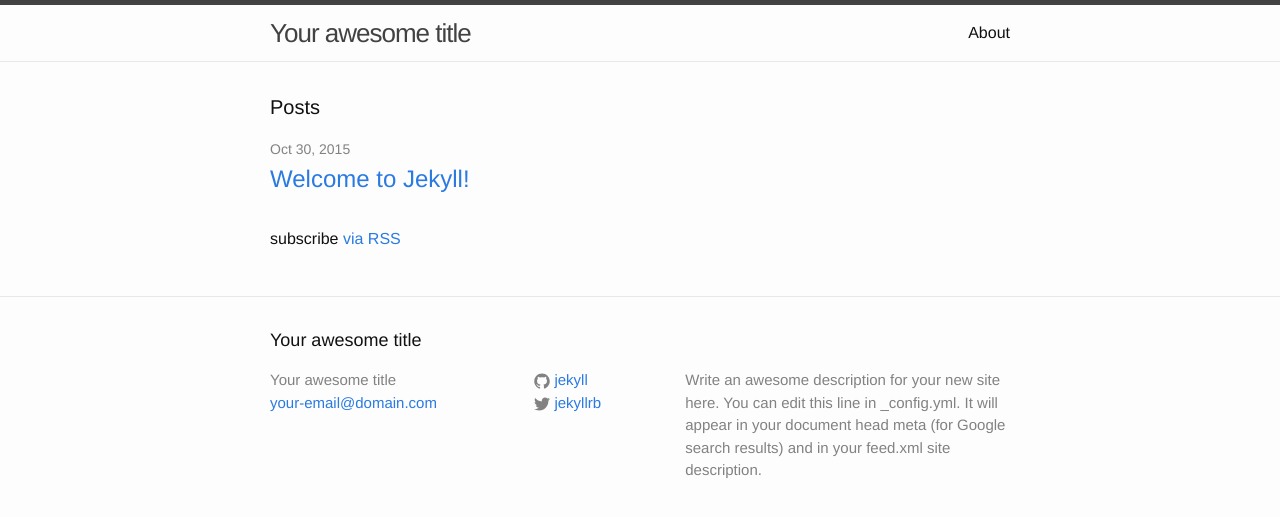
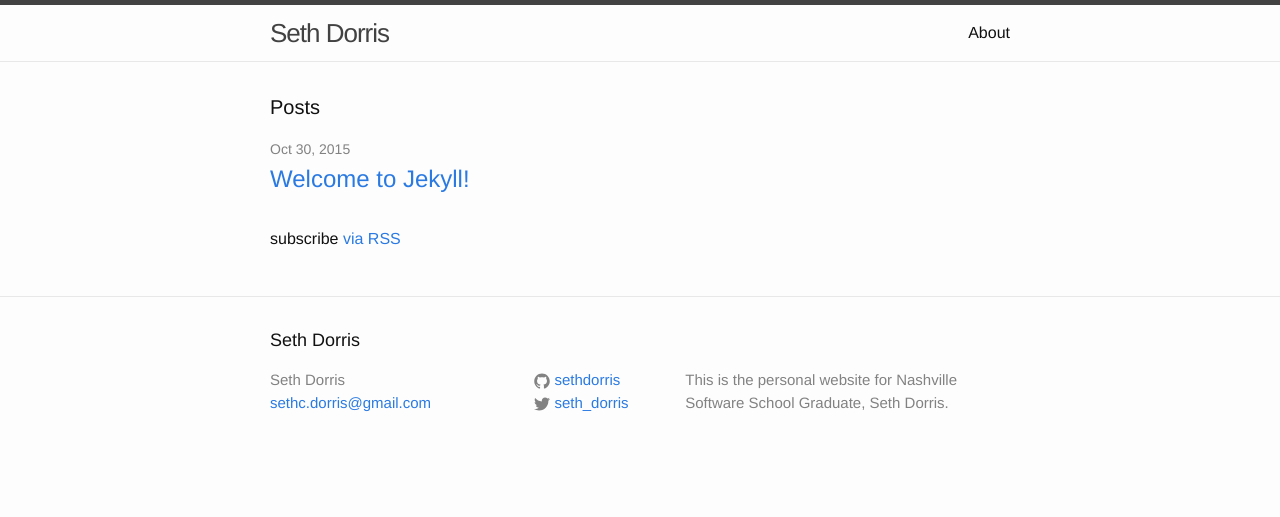
Before and after one commit to sethdorris/sethdorris.github.io, a Jekyll site: the page built from index.html, in a window 1280 px wide. Shown: the top 517 px of the page. Built offline with Jekyll 4.4.1, drawn with Linux system fonts in a browser that asks for light colours.

Commit message:
Updated config file to reflect personal data.

```diff
--- a/_config.yml
+++ b/_config.yml
@@ -1,14 +1,12 @@
 # Site settings
-title: Your awesome title
-email: your-email@domain.com
+title: Seth Dorris
+email: sethc.dorris@gmail.com
 description: > # this means to ignore newlines until "baseurl:"
-  Write an awesome description for your new site here. You can edit this
-  line in _config.yml. It will appear in your document head meta (for
-  Google search results) and in your feed.xml site description.
+  This is the personal website for Nashville Software School Graduate, Seth Dorris.
 baseurl: "" # the subpath of your site, e.g. /blog/
-url: "http://yourdomain.com" # the base hostname & protocol for your site
-twitter_username: jekyllrb
-github_username:  jekyll
+url: "sethdorris.github.io" # the base hostname & protocol for your site
+twitter_username: seth_dorris
+github_username:  sethdorris
 
 # Build settings
 markdown: kramdown
```
Also changed, not shown: _sass/_base.scss (+4 -29 lines).
